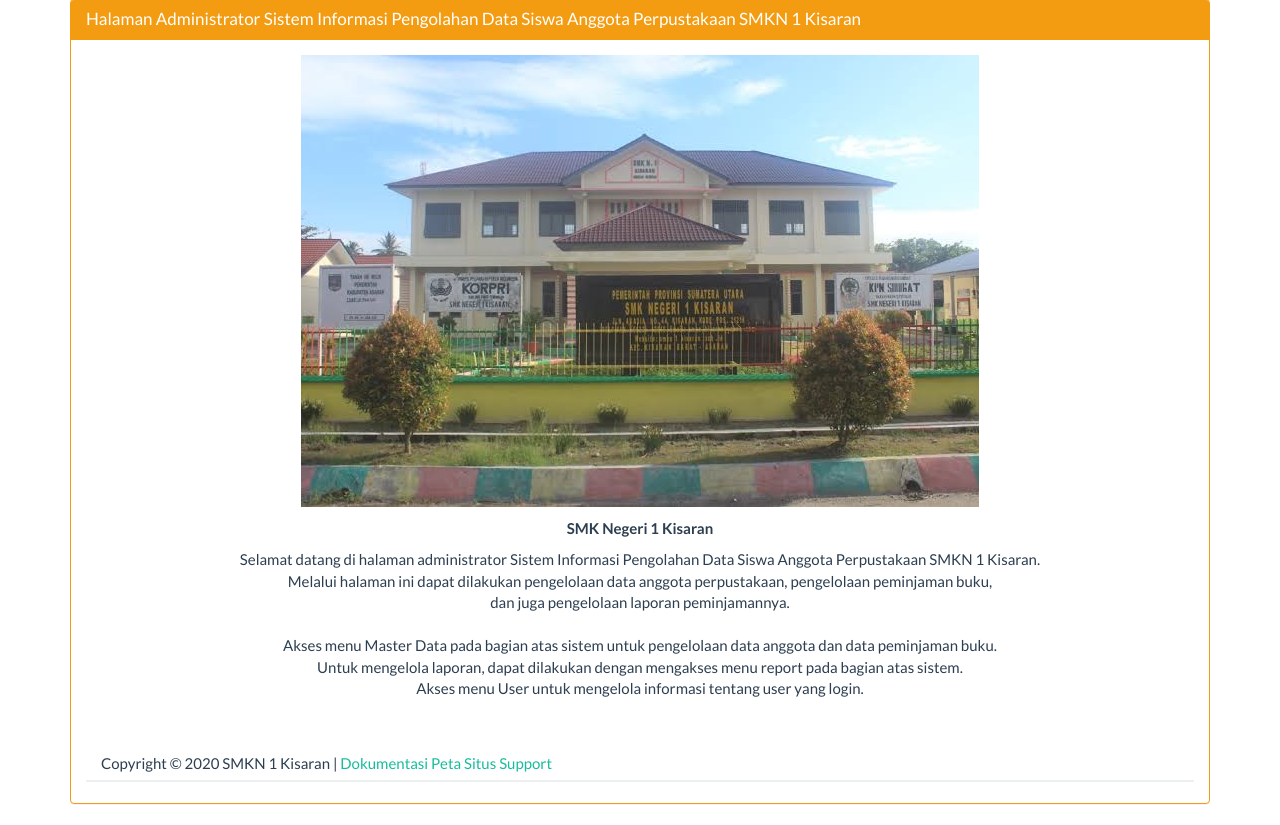
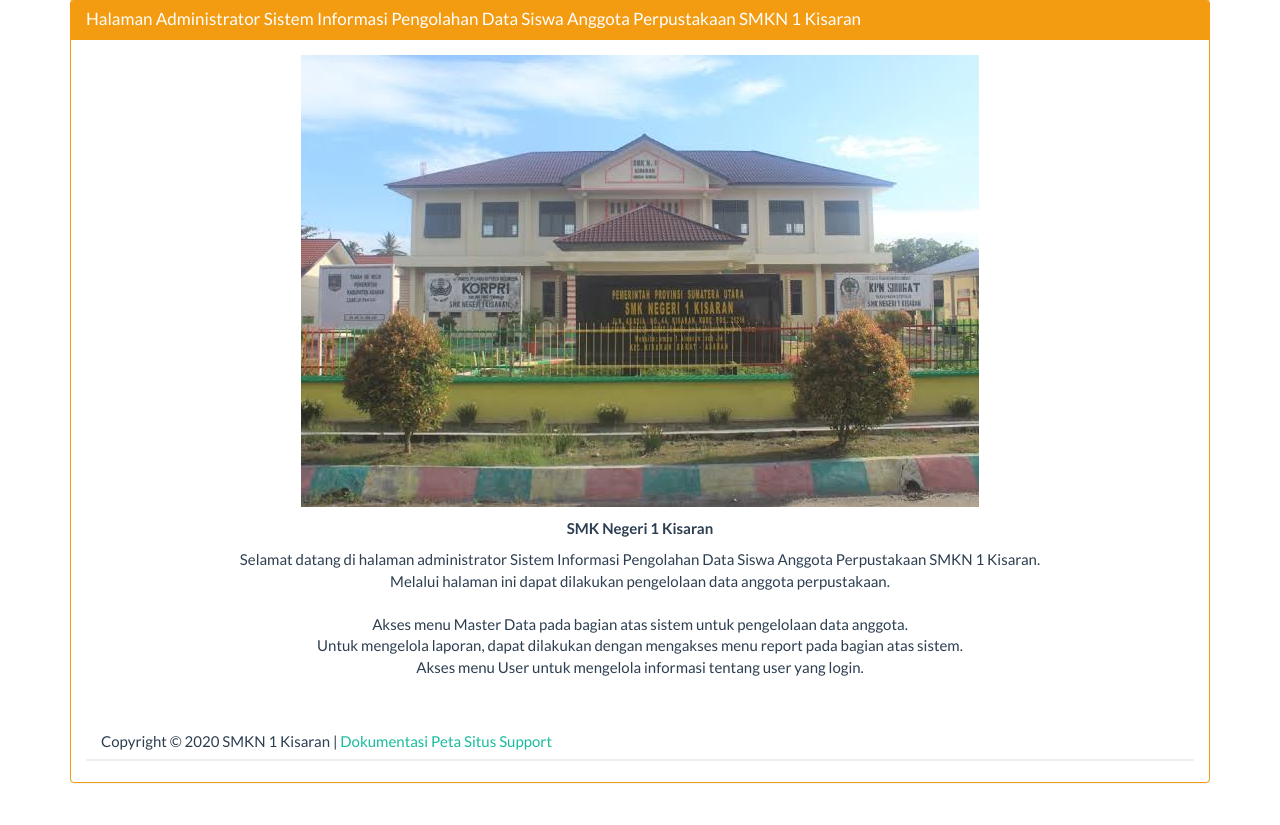
Before and after one commit to Uassource4cicipjtyuliputri/sistem-informasi-pengelolaan-data-siswa-anggota-perpustakaan-di-smkn-1-kisaran, a PHP site: page /index_admin.php in a window 1280 px wide. Shown: the part 177-1002 px from the top of the page. After the commit the page ends 960 px from the top, so only its background shows below. Run offline with PHP 8.4, Linux system fonts and the light colour scheme; a user stored in the database is signed in.

Commit message:
Update beranda_adm.php

```diff
--- a/beranda_adm.php
+++ b/beranda_adm.php
@@ -21,9 +21,8 @@
                           <p class="label-title" align="center"><strong>SMK Negeri 1 Kisaran</strong></p>
                           <p class="col-sm-12 col-xs-12" align="center">
                             Selamat datang di halaman administrator Sistem Informasi Pengolahan Data Siswa Anggota Perpustakaan SMKN 1 Kisaran.<br>
-                            Melalui halaman ini dapat dilakukan pengelolaan data anggota perpustakaan, pengelolaan peminjaman buku, <br>
-                            dan juga pengelolaan laporan peminjamannya.<br><br>
-                            Akses menu Master Data pada bagian atas sistem untuk pengelolaan data anggota dan data peminjaman buku.<br>
+                            Melalui halaman ini dapat dilakukan pengelolaan data anggota perpustakaan.<br><br>
+                            Akses menu Master Data pada bagian atas sistem untuk pengelolaan data anggota.<br>
                             Untuk mengelola laporan, dapat dilakukan dengan mengakses menu report pada bagian atas sistem.<br>
                             Akses menu User untuk mengelola informasi tentang user yang login.<br><br><br>
 
```
